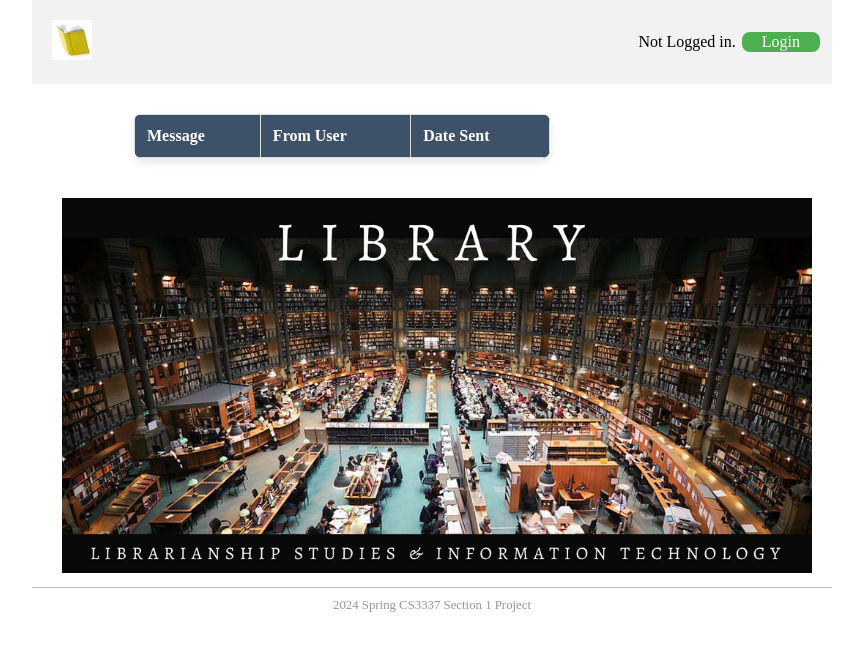
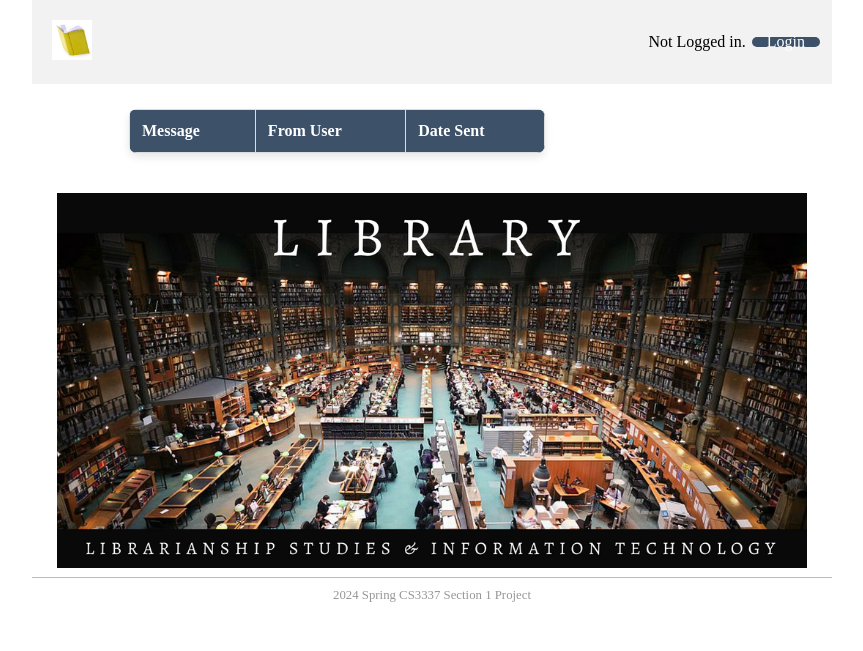
Before and after one commit to AllenTamrazian/CS3337, a Django app: template bookEx/templates/bookMng/inbox.html in a window 1280 px wide. Shown: the top 651 px of the page, without its empty margins (208-1071 px from the left). Run offline with Django 3.2, Linux system fonts and the light colour scheme; the template is opened without the code that fills it, so the values that code supplies are empty.

Commit message:
Update base.html

```diff
--- a/bookEx/templates/base.html
+++ b/bookEx/templates/base.html
@@ -11,12 +11,34 @@
     </title>
     <link href="{% static 'main.css' %}" rel="stylesheet" type="text/css">
 
-<!--     links added here -->
     <style>
         body {
             font-family: New Times Roman;
             margin: 0;
             padding: 0;
+        }
+        .topnav {
+            overflow: hidden;
+            background-color: #f2f2f2;
+            display: flex;
+            justify-content: space-between;
+            align-items: center;
+            padding: 10px;
+        }
+        .topnav a {
+            color: #3D5168;
+            text-align: center;
+            text-decoration: none;
+            font-size: 17px;
+            margin-right: 20px;
+        }
+        .topnav a:hover {
+            background-color: #ddd;
+            color: black;
+        }
+        .topnav a.active {
+            background-color: #04AA6D;
+            color: white;
         }
         #header {
             background-color: #f2f2f2;
@@ -26,7 +48,7 @@
             align-items: center;
         }
         #logo {
-            margin-right: 20px;
+            margin-right: 0px;
         }
         #nav ul {
             list-style-type: none;
@@ -36,13 +58,13 @@
             align-items: center;
         }
         #nav ul li {
-            margin-right: 20px;
+            margin-right: 10px;
         }
         #header span {
             line-height: 0px;
         }
         #main {
-            padding: 10px;
+            padding: 5px;
         }
         #library {
             width: 750px;
@@ -52,22 +74,23 @@
         }
         .button {
             display: inline-block;
-            background-color: #4CAF50;
+            background-color: #3D5168;
             border: none;
             color: white;
-            padding: 10px 20px;
+            padding: 5px 15px;
             text-align: center;
             text-decoration: none;
             display: inline-block;
             font-size: 16px;
-            margin: 4px 2px;
+            margin: 10px 2px;
             transition-duration: 0.4s;
             cursor: pointer;
             border-radius: 8px;
         }
         .button:hover {
-            background-color: #45a049;
+            background-color: #2C3E50;
         }
+
 
     </style>
 </head>
@@ -78,10 +101,9 @@
             <img src="{% static 'logo.jpg' %}" alt="Logo" width="40" height="40"/>
         </div>
         <nav id="nav">
-            <ul>
+            <ul class="topnav">
                 {% block sidenav %}
-                    <li><a class="sidenav-button" href="#">Menu 1</a></li>
-                    <li><a class="sidenav-button" href="#">Menu 2</a></li>
+                    <li><a class="sidenav-button" href="#">Menu 1</a></li> <!-- Removed extra '<' character -->
                 {% endblock sidenav %}
             </ul>
         </nav>
```
